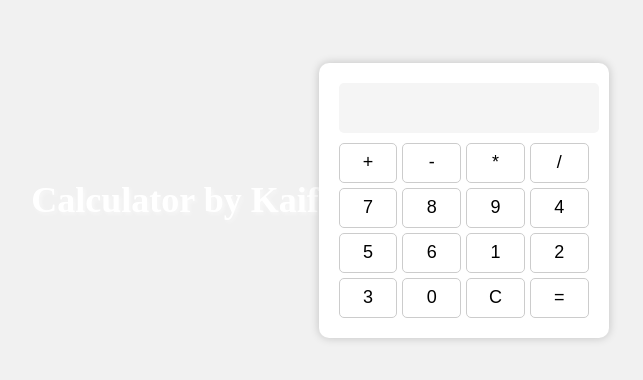
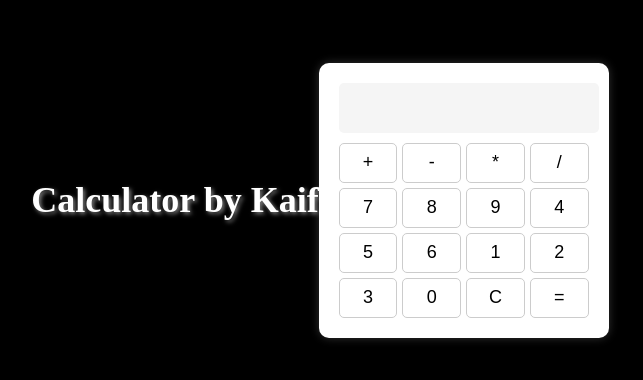
Before and after one commit to kaif-devv/more, a plain HTML site: page index.html in a window 1280 px wide. Shown: the part 208-588 px from the top of the page, without its empty margins (320-963 px from the left). Drawn offline with Linux system fonts and the light colour scheme.

Commit message:
style.css

```diff
--- a/style.css
+++ b/style.css
@@ -9,7 +9,7 @@ body {
   justify-content: center;
   align-items: center;
   height: 100vh;
-  background-color: #f1f1f1;
+  background-color: #000;
 }
 
 .calculator {
@@ -17,12 +17,12 @@ body {
   padding: 20px;
   background-color: #fff;
   border-radius: 10px;
-  box-shadow: 0 0 10px rgba(0, 0, 0, 0.2);
+  box-shadow: 0 0 10px rgba(255, 255, 255, 0.2);
   transition: box-shadow 0.3s ease-in-out;
 }
 
 .calculator:hover {
-  box-shadow: 0 0 20px rgba(0, 0, 0, 0.3);
+  box-shadow: 0 0 20px rgba(255, 255, 255, 0.3);
 }
 
 #display {
```
